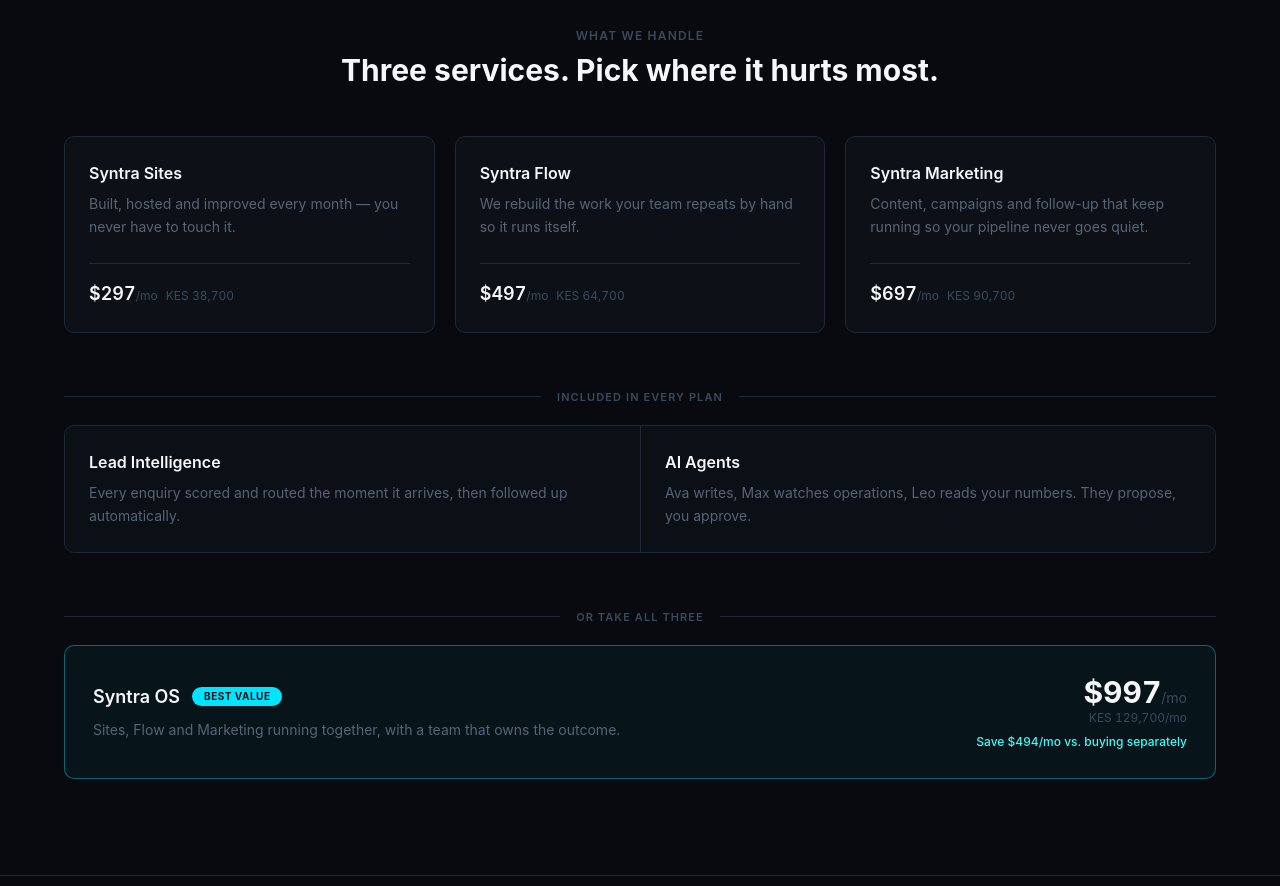
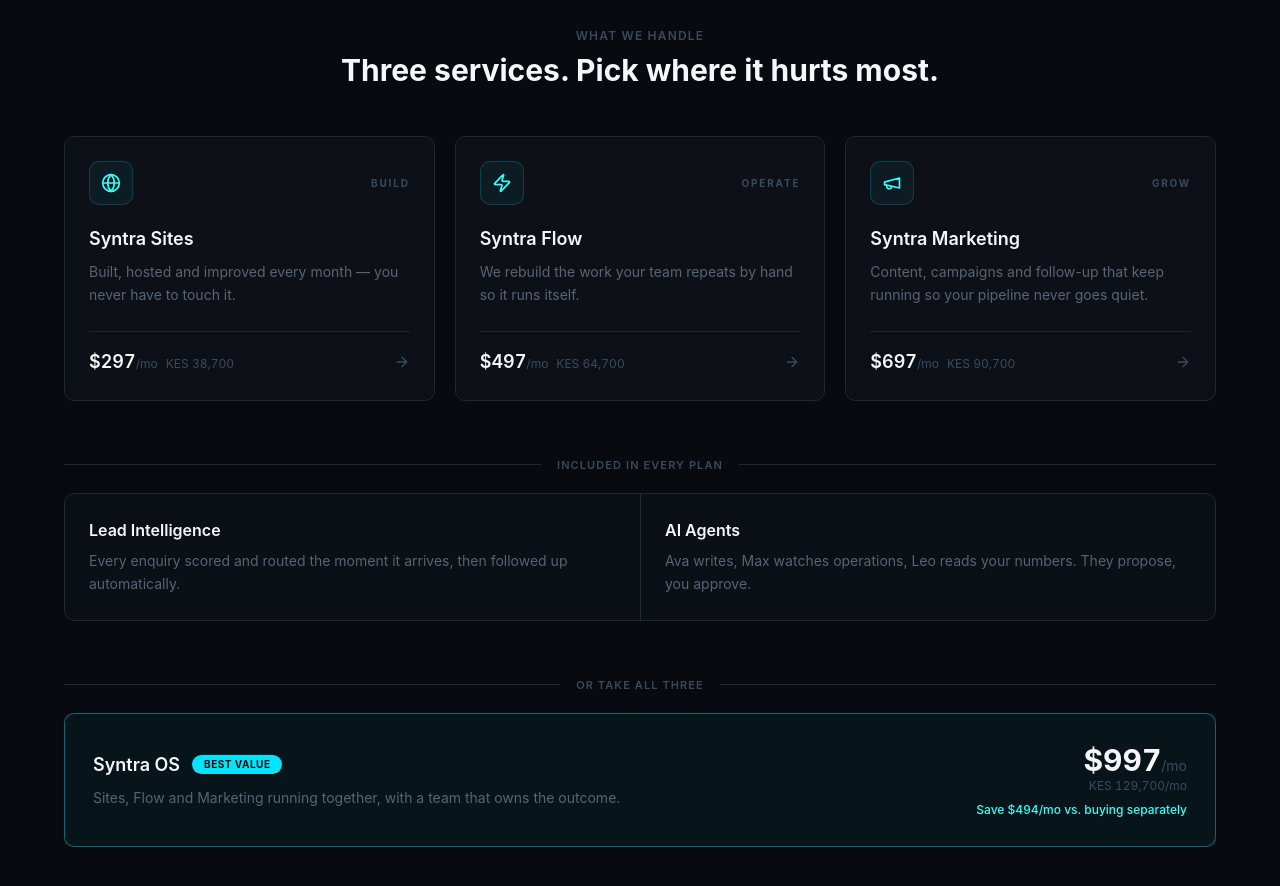
Before and after one commit to collins987/syntra, a Next.js app in the folder apps/web/: page / in a window 1280 px wide. Shown: the part 1000-1886 px from the top of the page. Built offline with nearby package versions, Linux system fonts and the light colour scheme.

Commit message:
service cards resize

```diff
--- a/apps/web/src/app/(marketing)/page.tsx
+++ b/apps/web/src/app/(marketing)/page.tsx
@@ -1,7 +1,8 @@
 import type { Metadata } from "next"
 import Image from "next/image"
 import Link from "next/link"
-import { PLANS, CAPABILITIES, getPlan } from "@/lib/pricing"
+import { Globe, Zap, Megaphone, ArrowRight } from "lucide-react"
+import { PLANS, CAPABILITIES, getPlan, type PlanId } from "@/lib/pricing"
 
 export const metadata: Metadata = {
   title: "SYNTRA | Build. Automate. Scale.",
@@ -11,6 +12,14 @@ export const metadata: Metadata = {
 
 const CORE = PLANS.filter((p) => p.id !== "os")
 const OS = getPlan("os")!
+
+// Same icon means the same thing here as it does in the portal sidebar.
+const PLAN_ICONS: Record<PlanId, typeof Globe> = {
+  sites: Globe,
+  flow: Zap,
+  marketing: Megaphone,
+  os: Globe,
+}
 
 // What we commit to — not traction claims.
 const COMMITMENTS = [
@@ -105,13 +114,27 @@ export default function HomePage() {
           </h2>
 
           <div className="grid gap-5 md:grid-cols-3">
-            {CORE.map((s) => (
+            {CORE.map((s) => {
+              const Icon = PLAN_ICONS[s.id]
+              return (
                 <Link
                   key={s.id}
                   href="/services"
-                className="group flex flex-col rounded-lg border border-border-subtle bg-bg-surface p-6 transition-all duration-200 hover:border-cyan-500/30 hover:shadow-glow"
+                  className="group relative flex flex-col overflow-hidden rounded-lg border border-border-subtle bg-bg-surface p-6 transition-all duration-200 hover:border-cyan-500/40 hover:shadow-glow"
                 >
-                <h3 className="text-base font-semibold text-text-primary">{s.name}</h3>
+                  {/* Accent rail — lights up on hover so the card reads as clickable */}
+                  <span className="absolute inset-x-0 top-0 h-px bg-cyan-500/0 transition-colors duration-200 group-hover:bg-cyan-500/50" />
+
+                  <div className="mb-5 flex items-center justify-between">
+                    <span className="flex h-11 w-11 items-center justify-center rounded-lg border border-cyan-500/20 bg-cyan-500/5 transition-colors duration-200 group-hover:border-cyan-500/40 group-hover:bg-cyan-500/10">
+                      <Icon className="h-5 w-5 text-cyan-400" />
+                    </span>
+                    <span className="text-[10px] font-bold uppercase tracking-[0.18em] text-text-disabled">
+                      {s.category}
+                    </span>
+                  </div>
+
+                  <h3 className="text-lg font-semibold text-text-primary">{s.name}</h3>
                   <p className="mt-2 flex-1 text-sm leading-relaxed text-text-muted">{s.summary}</p>
 
                   <div className="mt-6 flex items-baseline gap-2 border-t border-border-subtle pt-4">
@@ -122,9 +145,11 @@ export default function HomePage() {
                     <span className="text-xs tabular-nums text-text-disabled">
                       KES {s.priceKes.toLocaleString()}
                     </span>
+                    <ArrowRight className="ml-auto h-4 w-4 shrink-0 self-center text-text-disabled transition-all duration-200 group-hover:translate-x-0.5 group-hover:text-cyan-400" />
                   </div>
                 </Link>
-            ))}
+              )
+            })}
           </div>
 
           {/* Capabilities — deliberately lighter than the service cards above:
--- a/apps/web/src/app/(marketing)/services/page.tsx
+++ b/apps/web/src/app/(marketing)/services/page.tsx
@@ -1,6 +1,14 @@
 import Link from "next/link"
+import { Globe, Zap, Megaphone } from "lucide-react"
 import { MarketingShell } from "@/components/marketing/shell"
-import { PLANS, CAPABILITIES, getPlan } from "@/lib/pricing"
+import { PLANS, CAPABILITIES, getPlan, type PlanId } from "@/lib/pricing"
+
+const PLAN_ICONS: Record<PlanId, typeof Globe> = {
+  sites: Globe,
+  flow: Zap,
+  marketing: Megaphone,
+  os: Globe,
+}
 
 const DETAIL: Record<string, { desc: string; bullets: string[] }> = {
   sites: {
@@ -87,11 +95,21 @@ export default function ServicesPage() {
             {CORE.map((s) => {
               const d = DETAIL[s.id]!
               const p = price(s.priceKes, s.priceUsd)
+              const Icon = PLAN_ICONS[s.id]
               return (
                 <div
                   key={s.id}
                   className="flex flex-col rounded-xl border border-border-subtle bg-bg-elevated p-7"
                 >
+                  <div className="mb-5 flex items-center justify-between">
+                    <span className="flex h-11 w-11 items-center justify-center rounded-lg border border-cyan-500/20 bg-cyan-500/5">
+                      <Icon className="h-5 w-5 text-cyan-500" />
+                    </span>
+                    <span className="text-[10px] font-bold uppercase tracking-[0.18em] text-text-disabled">
+                      {s.category}
+                    </span>
+                  </div>
+
                   <h2 className="text-lg font-bold text-text-primary">{s.name}</h2>
 
                   <div className="mt-4 border-y border-border-subtle py-3">
--- a/apps/web/src/lib/pricing.ts
+++ b/apps/web/src/lib/pricing.ts
@@ -9,6 +9,11 @@ export const PLAN_IDS: readonly PlanId[] = ["sites", "flow", "marketing", "os"]
 export interface Plan {
   id: PlanId
   name: string
+  /**
+   * One-word role in the SYNTRA model — Build / Operate / Grow. Shown as a card
+   * eyebrow so the three services read as one system, not three unrelated products.
+   */
+  category: string
   /**
    * The single description shown on every card surface. 12–15 words, plain
    * English, no stack names. One field on purpose: two description fields is
@@ -35,6 +40,7 @@ export const PLANS: Plan[] = [
   {
     id: "sites",
     name: "Syntra Sites",
+    category: "Build",
     summary: "Built, hosted and improved every month — you never have to touch it.",
     priceUsd: 297,
     priceKes: kes(process.env.NEXT_PUBLIC_INTASEND_PRICE_SITES_KES, 38700),
@@ -52,6 +58,7 @@ export const PLANS: Plan[] = [
   {
     id: "flow",
     name: "Syntra Flow",
+    category: "Operate",
     summary: "We rebuild the work your team repeats by hand so it runs itself.",
     priceUsd: 497,
     priceKes: kes(process.env.NEXT_PUBLIC_INTASEND_PRICE_FLOW_KES, 64700),
@@ -70,6 +77,7 @@ export const PLANS: Plan[] = [
   {
     id: "marketing",
     name: "Syntra Marketing",
+    category: "Grow",
     summary: "Content, campaigns and follow-up that keep running so your pipeline never goes quiet.",
     priceUsd: 697,
     priceKes: kes(process.env.NEXT_PUBLIC_INTASEND_PRICE_MARKETING_KES, 90700),
@@ -87,6 +95,7 @@ export const PLANS: Plan[] = [
   {
     id: "os",
     name: "Syntra OS",
+    category: "Everything",
     summary: "Sites, Flow and Marketing running together, with a team that owns the outcome.",
     priceUsd: 997,
     priceKes: kes(process.env.NEXT_PUBLIC_INTASEND_PRICE_OS_KES, 129700),
```
Lines whose indentation alone changed are shown as unchanged.
